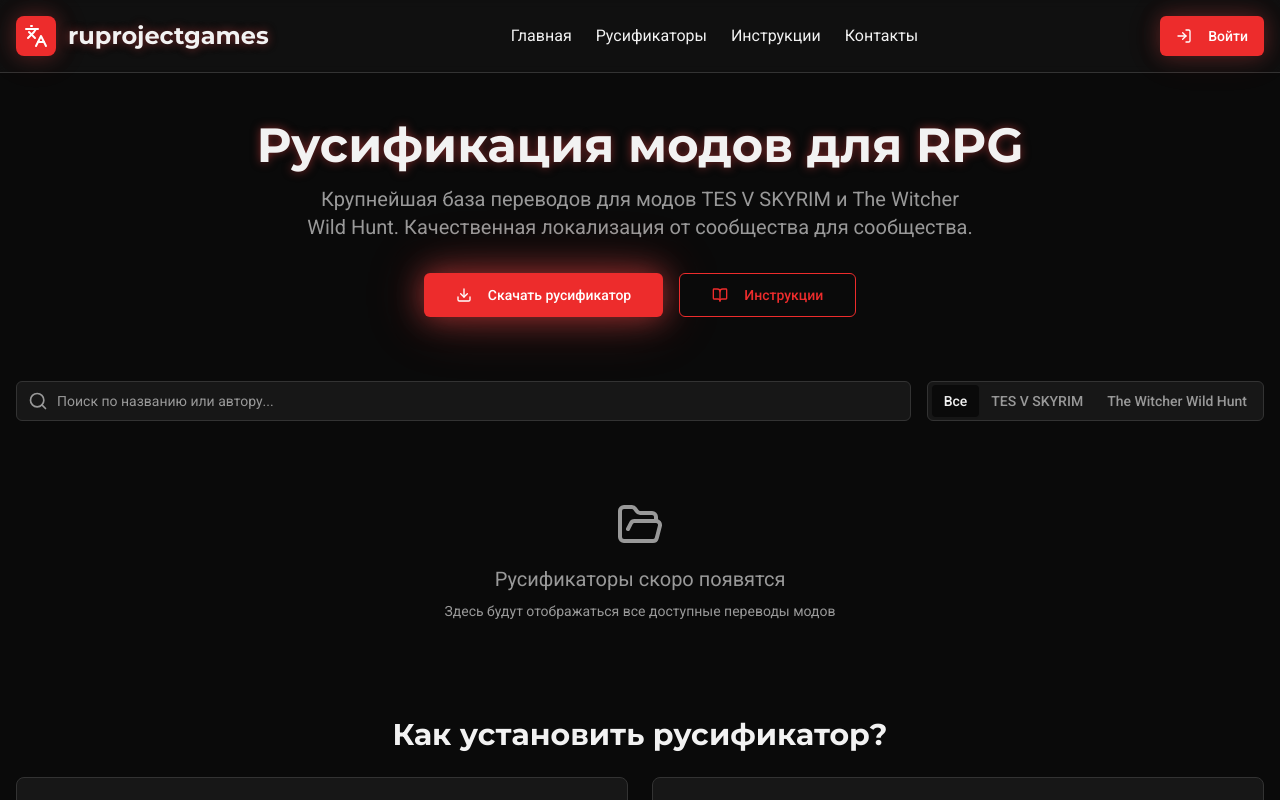
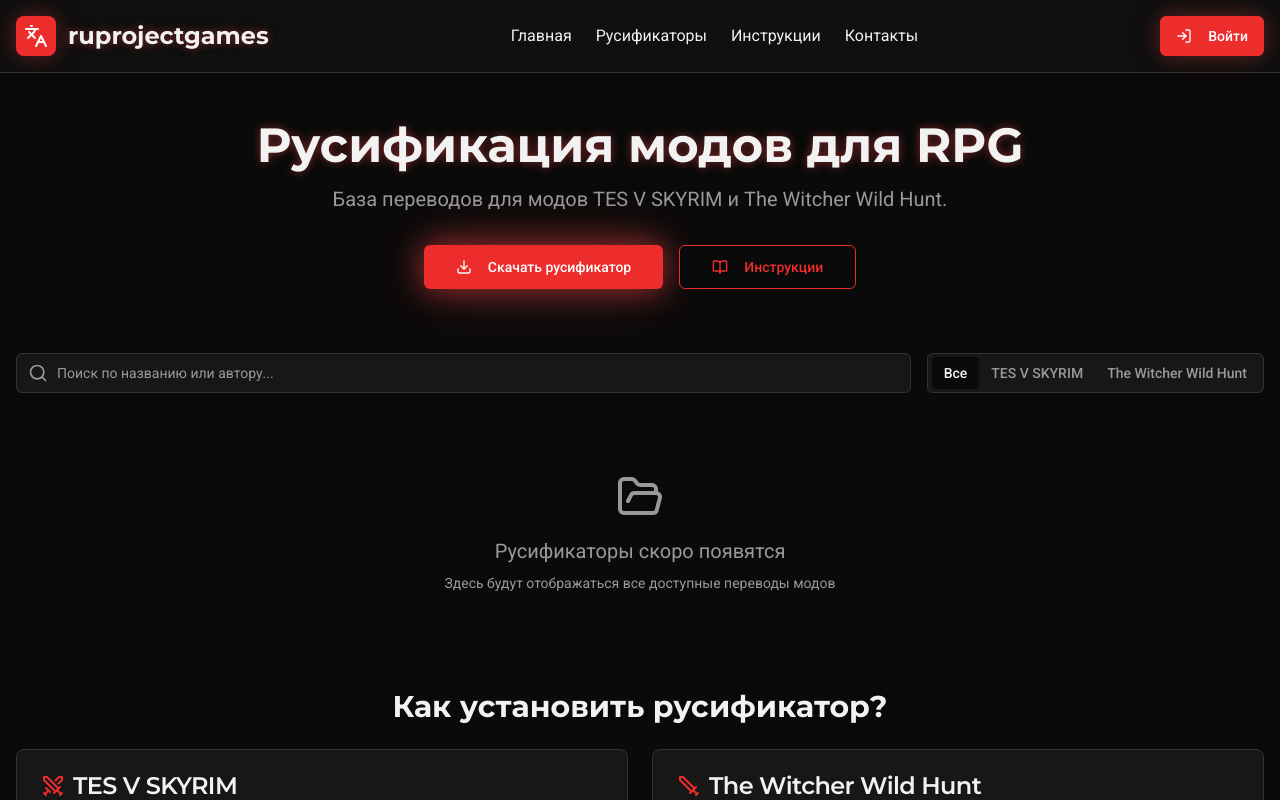
Before and after one commit to pr-poehali-dev/mod-localization-portal, a React (Vite) app: page / in a window 1280 px wide. Shown: the top 800 px of the page. Built offline with nearby package versions, Linux system fonts and the light colour scheme.

Commit message:
Локализация игровых модов для сообщества

```diff
--- a/index.html
+++ b/index.html
@@ -4,7 +4,7 @@
     <meta charset="UTF-8"/>
     <meta name="viewport" content="width=device-width, initial-scale=1.0"/>
     <title>ruprojectgames - Русификация модов для RPG</title>
-    <meta name="description" content="Крупнейшая база переводов для модов TES V SKYRIM и The Witcher Wild Hunt"/>
+    <meta name="description" content="База переводов для модов TES V SKYRIM и The Witcher Wild Hunt"/>
     <meta name="author" content="ruprojectgames"/>
     <link rel="icon" type="image/svg+xml" href="/favicon.svg">
     <meta property="og:title" content="ruprojectgames - Русификация модов">
--- a/src/pages/Index.tsx
+++ b/src/pages/Index.tsx
@@ -169,8 +169,7 @@ function Index() {
             Русификация модов для RPG
           </h2>
           <p className="text-xl text-muted-foreground mb-8 max-w-2xl mx-auto">
-            Крупнейшая база переводов для модов TES V SKYRIM и The Witcher Wild Hunt.
-            Качественная локализация от сообщества для сообщества.
+            База переводов для модов TES V SKYRIM и The Witcher Wild Hunt.
           </p>
           <div className="flex gap-4 justify-center">
             <Button size="lg" className="bg-primary hover:bg-primary/90 glow-red-strong">
```
